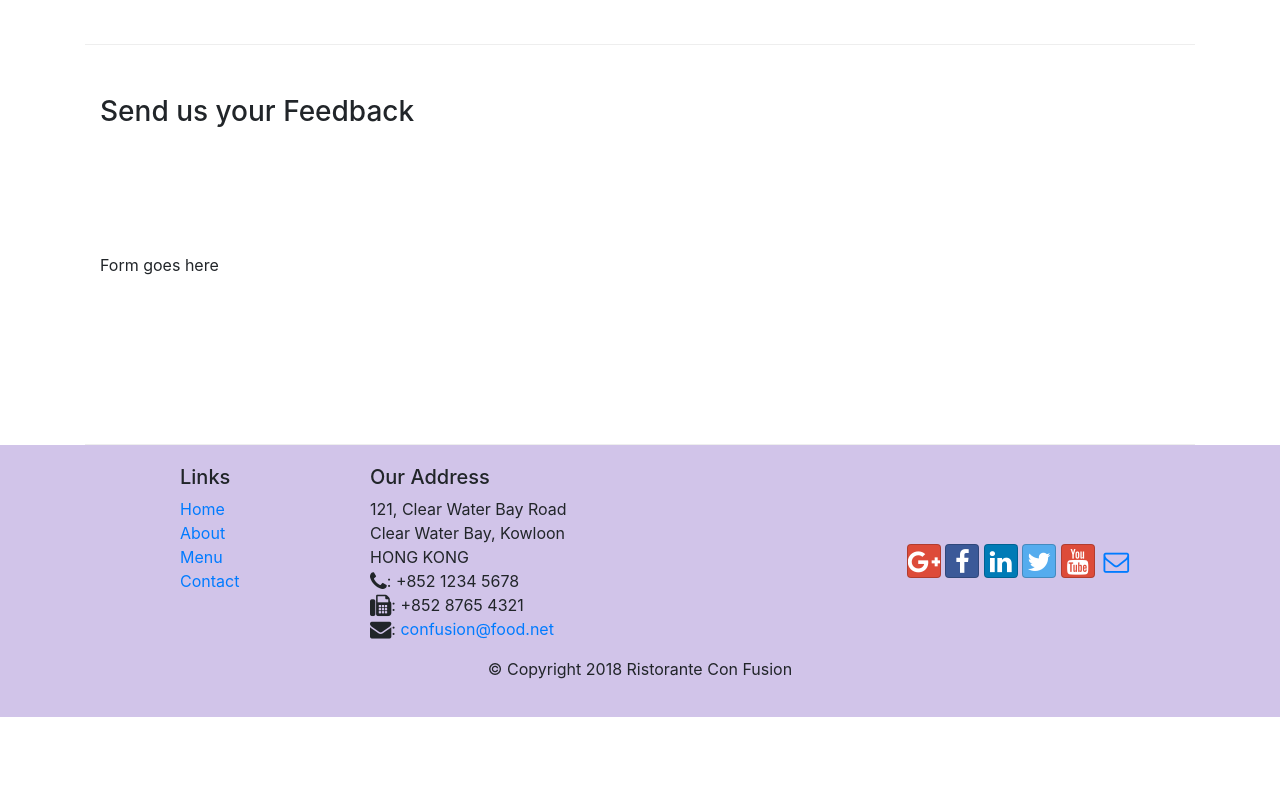
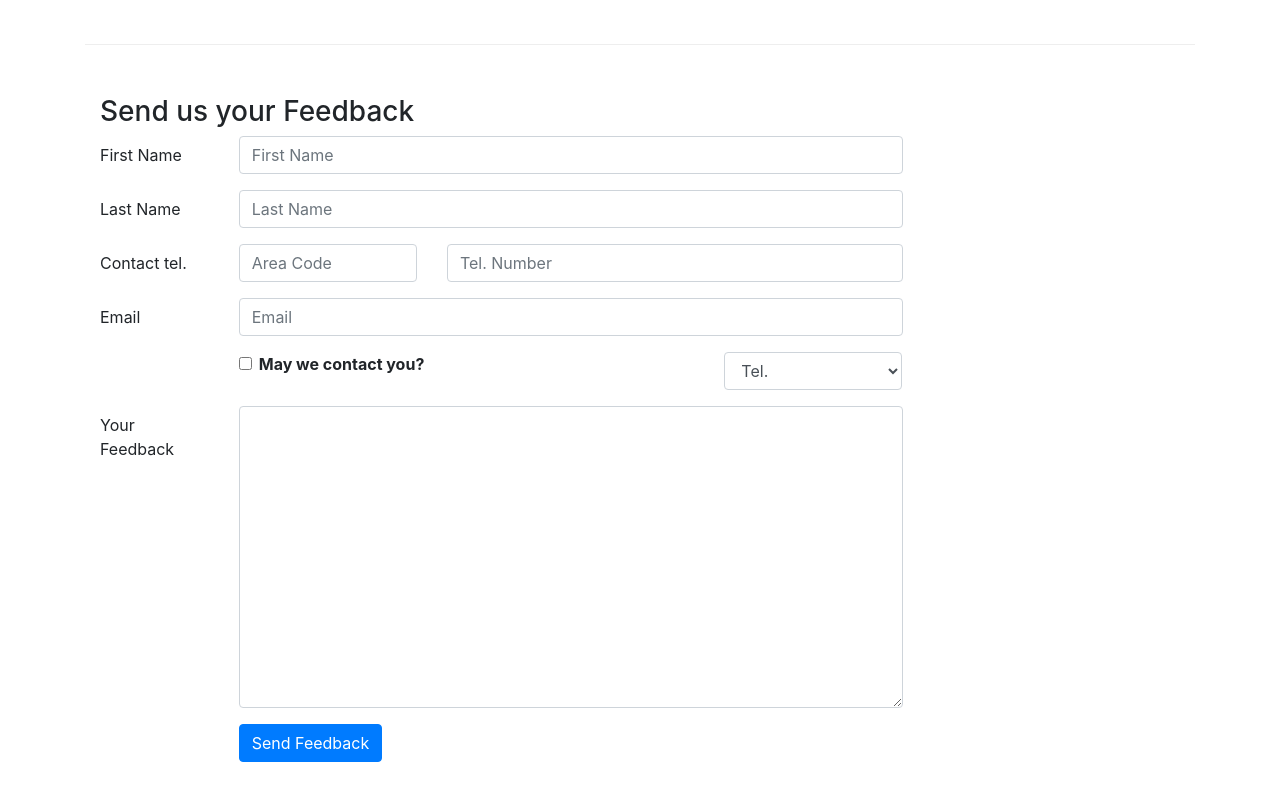
Before and after one commit to dhillon64/bootstrap4website, a website: page contactus.html in a window 1280 px wide. Shown: the part 820-1620 px from the top of the page. Before the commit the page ends 1537 px from the top, so only its background shows below. Drawn offline with nearby package versions, Linux system fonts and the light colour scheme.

Commit message:
added form to contactus.html

```diff
--- a/contactus.html
+++ b/contactus.html
@@ -92,7 +92,64 @@
               <h3>Send us your Feedback</h3>
            </div>
             <div class="col-12 col-md-9">
-                Form goes here
+                <form>
+                    <div class="form-group row">
+                    <label for="firstname" class="col-md-2 col-form-label">First Name</label>
+                    <div class="col-md-10">
+                    <input type="text" class="form-control" name="firstname" id="firstname" placeholder="First Name">
+                   </div>
+                    </div>
+                    <div class="form-group row">
+                        <label for="lastname" class="col-md-2 col-form-label">Last Name</label>
+                        <div class="col-md-10">
+                        <input type="text" class="form-control" name="lastname" id="lastname" placeholder="Last Name">
+                        </div>
+                    </div>
+                    <div class="form-group row">
+                        <label for="telnum" class="col-12 col-md-2 col-form-label">Contact tel.</label>
+                        <div class="col-5 col-md-3">
+                        <input type="tel" class="form-control" name="areacode" id="areacode" placeholder="Area Code">
+                        </div>
+                       <div class="col-7 col-md-7">
+                        <input type="tel" class="form-control" name="telnum" id="telnum" placeholder="Tel. Number">
+                       </div>
+                    </div>
+                    <div class="form-group row">
+                        <label for="emailid" class="col-md-2 col-form-label">Email</label>
+                        <div class="col-md-10">
+                        <input type="email" class="form-control" name="emailid" id="emailid" placeholder="Email">
+                        </div>
+                    </div>
+                    <div class="form-group row">
+                        <div class="col-md-6 offset-md-2">
+                            <div class="form-check">
+                            <input type="checkbox" class="form-check-input" name="approve" id="approve" value="">
+                            <label class="form-check-label" for="approve">
+                                <strong>May we contact you?</strong>
+                            </label>
+                            </div>
+                        </div>
+                        <div class="col-md-3 offset-md-1">
+                            <select class="form-control">
+                                <option>Tel.</option>
+                                <option>Email</option>
+                            </select>
+                        </div>
+                    </div>
+                    <div class="form-group row">
+                        <label for="feedback" class="col-md-2 col-form-label">Your Feedback</label>
+                        <div class="col-md-10">
+                        <textarea class="form-control" name="feedback" id="feedback" rows="12"></textarea>
+                        </div>
+                    </div>
+                    <div class="form-group row">
+                        <div class="offset-md-2 col-md-10">
+                            <button type="submit" class="btn btn-primary">
+                                Send Feedback
+                            </button>
+                        </div>
+                    </div>
+                </form>
             </div>
              <div class="col-12 col-md">
             </div>
```
